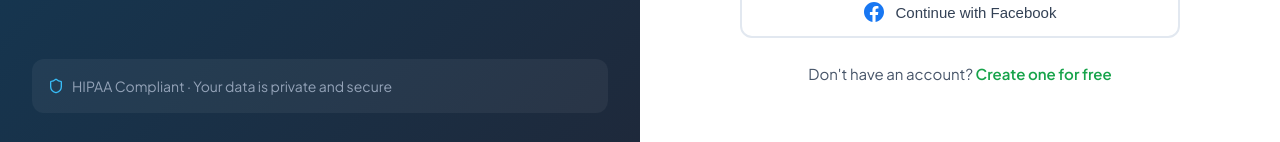
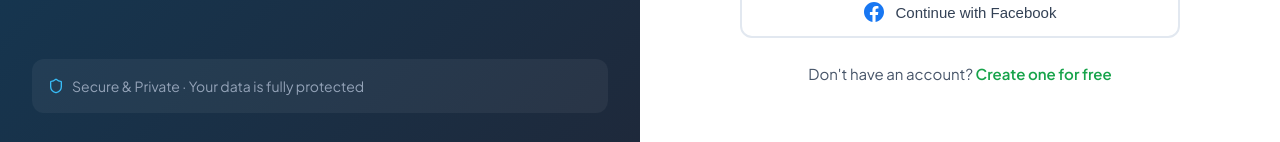
Before and after one commit to KumailRaza45/Medical-Bot-Platform, a React (Create React App) app in the folder frontend/: page /login in a window 1280 px wide. Shown: the part 655-797 px from the top of the page. Built offline with nearby package versions, Linux system fonts and the light colour scheme; no server answers; the HTML template or start-up script is replaced by a standard one.

Commit message:
HICC changes

```diff
--- a/frontend/src/components/Footer.js
+++ b/frontend/src/components/Footer.js
@@ -23,7 +23,7 @@ const Footer = () => {
             </Link>
             <p className="footer-tagline">
               Your trusted AI doctor. Get expert medical guidance 24/7 with personalized
-              care plans in seconds. HIPAA compliant and always private.
+              care plans in seconds. Secure, private, and always confidential.
             </p>
             <div className="footer-social">
               <a href="#" aria-label="Facebook" className="social-link">
@@ -89,13 +89,13 @@ const Footer = () => {
             <ul>
               <li><Link to="/privacy">Privacy Policy</Link></li>
               <li><Link to="/terms">Terms of Service</Link></li>
-              <li><Link to="/">HIPAA Compliance</Link></li>
+              <li><Link to="/">Privacy & Security</Link></li>
               <li><Link to="/">LegitScript Certified</Link></li>
             </ul>
             <div className="footer-badges">
               <div className="cert-badge">
                 <Shield size={16} />
-                <span>HIPAA</span>
+                <span>Secure</span>
               </div>
               <div className="cert-badge">
                 <Lock size={16} />
--- a/frontend/src/components/Header.js
+++ b/frontend/src/components/Header.js
@@ -195,7 +195,7 @@ const Header = () => {
               </Link>
               <div className="sidebar-hipaa">
                 <Shield size={14} />
-                <span>HIPAA Compliant · Private & Secure</span>
+                <span>Secure & Private · Your Data Protected</span>
               </div>
             </>
           ) : (
@@ -212,7 +212,7 @@ const Header = () => {
               </button>
               <div className="sidebar-hipaa">
                 <Shield size={14} />
-                <span>HIPAA Compliant · Private & Secure</span>
+                <span>Secure & Private · Your Data Protected</span>
               </div>
             </>
           )}
@@ -292,7 +292,7 @@ const Header = () => {
 
             <div className="mobile-hipaa">
               <Shield size={18} />
-              <span>HIPAA Compliant · Your data is private and secure</span>
+              <span>Secure & Private · Your data is fully protected</span>
             </div>
           </nav>
         </div>
--- a/frontend/src/pages/AppointmentsPage.js
+++ b/frontend/src/pages/AppointmentsPage.js
@@ -303,7 +303,7 @@ const AppointmentsPage = () => {
 
         <div className="hipaa-notice">
           <Shield size={18} />
-          <span>Your visit is HIPAA-compliant and completely private</span>
+          <span>Your visit is secure and completely private</span>
         </div>
       </div>
 
--- a/frontend/src/pages/HealthRecordsPage.js
+++ b/frontend/src/pages/HealthRecordsPage.js
@@ -728,7 +728,7 @@ const HealthRecordsPage = () => {
             </div>
             <div className="hipaa-badge">
               <Shield size={16} />
-              <span>HIPAA Secure</span>
+              <span>Secure & Private</span>
             </div>
           </div>
 
--- a/frontend/src/pages/HomePage.js
+++ b/frontend/src/pages/HomePage.js
@@ -133,7 +133,7 @@ const HomePage = () => {
                 history, medications, and test results anytime.
               </p>
               <ul className="feature-list">
-                <li><Check size={16} /> HIPAA secure</li>
+                <li><Check size={16} /> Your data is protected</li>
                 <li><Check size={16} /> Easy sharing</li>
                 <li><Check size={16} /> Complete history</li>
               </ul>
@@ -294,7 +294,7 @@ const HomePage = () => {
               <div className="privacy-badge">
                 <Shield size={20} />
                 <div>
-                  <strong>HIPAA Compliant</strong>
+                  <strong>Secure & Private</strong>
                   <span>Healthcare industry standard</span>
                 </div>
               </div>
--- a/frontend/src/pages/LoginPage.js
+++ b/frontend/src/pages/LoginPage.js
@@ -89,7 +89,7 @@ const LoginPage = () => {
 
           <div className="auth-trust">
             <Shield size={16} />
-            <span>HIPAA Compliant · Your data is private and secure</span>
+            <span>Secure & Private · Your data is fully protected</span>
           </div>
         </div>
 
--- a/frontend/src/pages/RegisterPage.js
+++ b/frontend/src/pages/RegisterPage.js
@@ -46,7 +46,7 @@ const RegisterPage = () => {
       return false;
     }
     if (!formData.agreeTerms || !formData.agreeHipaa) {
-      setError('Please agree to the terms and HIPAA consent');
+      setError('Please agree to the terms and privacy consent');
       return false;
     }
     return true;
@@ -142,7 +142,7 @@ const RegisterPage = () => {
 
           <div className="auth-trust">
             <Shield size={16} />
-            <span>HIPAA Compliant · Your data is private and secure</span>
+            <span>Secure & Private · Your data is fully protected</span>
           </div>
         </div>
 
@@ -325,7 +325,7 @@ const RegisterPage = () => {
                     onChange={handleChange}
                   />
                   <span>
-                    I consent to HIPAA-compliant storage of my health information and
+                    I consent to secure and private storage of my health information and
                     understand that Karetek is an AI assistant, not a licensed doctor
                   </span>
                 </label>
```
